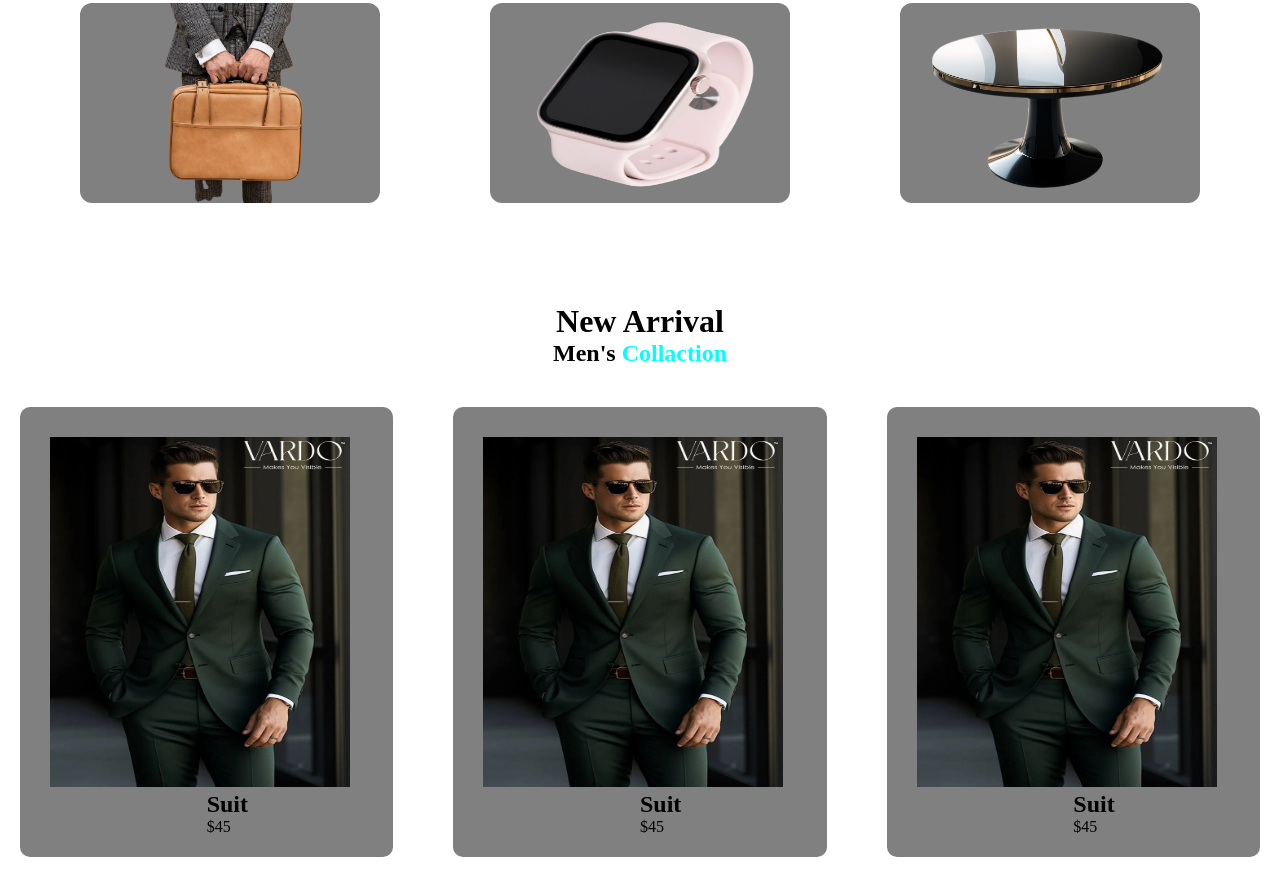
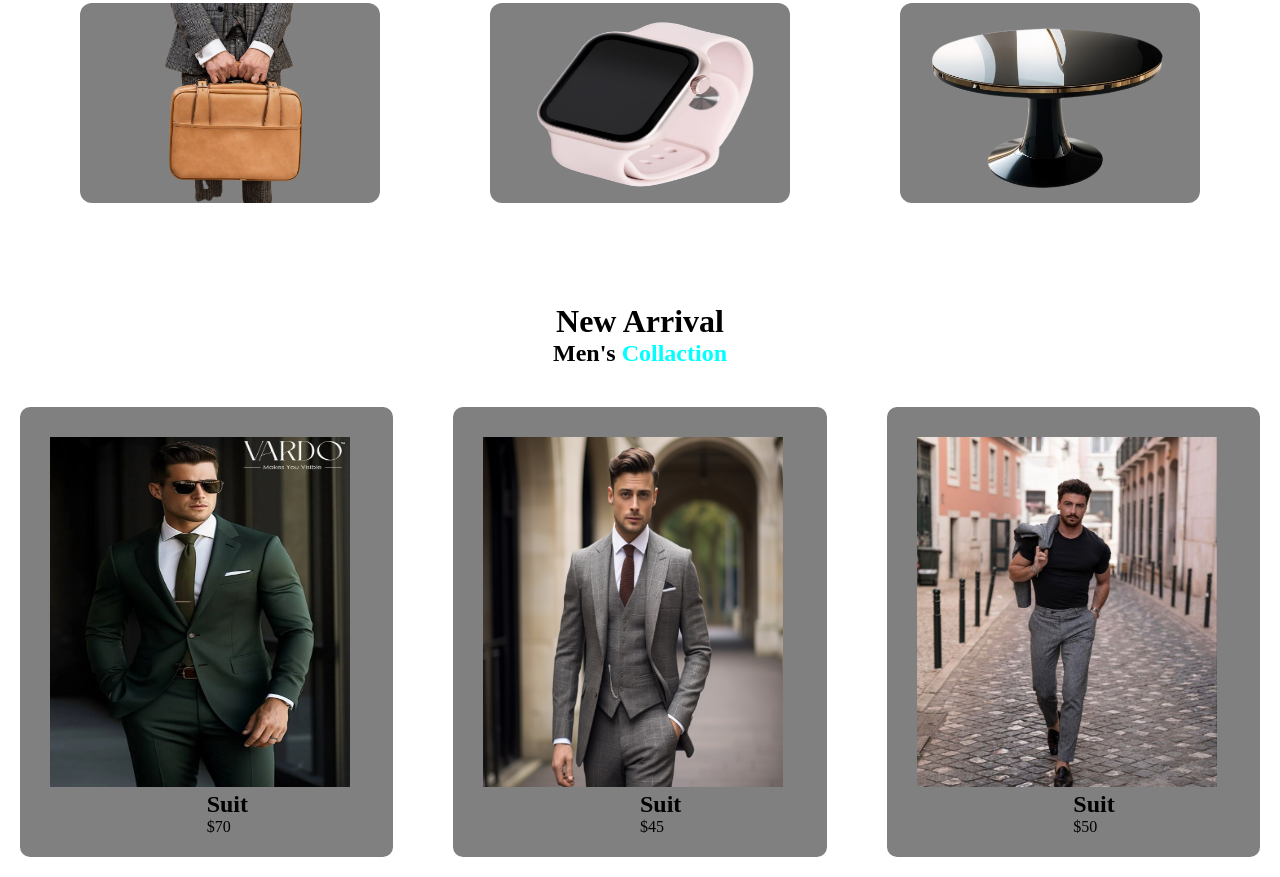
Before and after one commit to inshaar-Seylici/E-Commerce, a plain HTML site: page index.html in a window 1280 px wide. Shown: the part 1587-2464 px from the top of the page. Drawn offline with Linux system fonts and the light colour scheme; files whose address does not match are found by name.

Commit message:
waxa aan kuso daya dharka raga igo qoralk ka koreya

```diff
--- a/index.html
+++ b/index.html
@@ -108,13 +108,13 @@
            <div class="footer1">
             <img src="image three.jpg" alt="">
             <h2>Suit</h2>
-            <p>$45</p>
+            <p>$70</p>
 
            </div>
 
 
             <div class="footer1">
-             <img src="image three.jpg" alt="">
+             <img src="kuwa cusub 1.png" alt="">
              <h2>Suit</h2>
              <p>$45</p>
 
@@ -123,9 +123,9 @@
 
 
                 <div class="footer1">
-                 <img src="image three.jpg" alt="">
+                 <img src="kuwa cusub 2.jpg" alt="">
                  <h2>Suit</h2>
-                 <p>$45</p>
+                 <p>$50</p>
 
                 </div>
 
```
Also changed, not shown: kuwa cusub 1.png (added), kuwa cusub 2.jpg (added).
